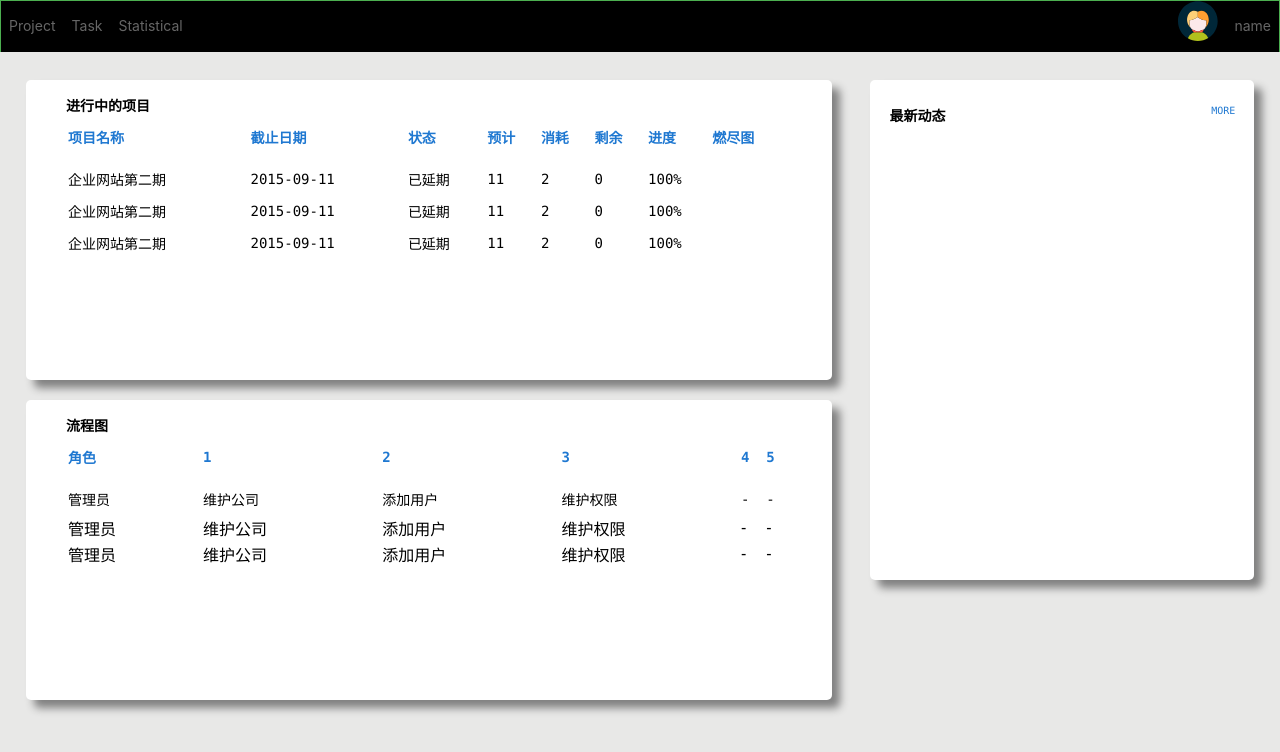
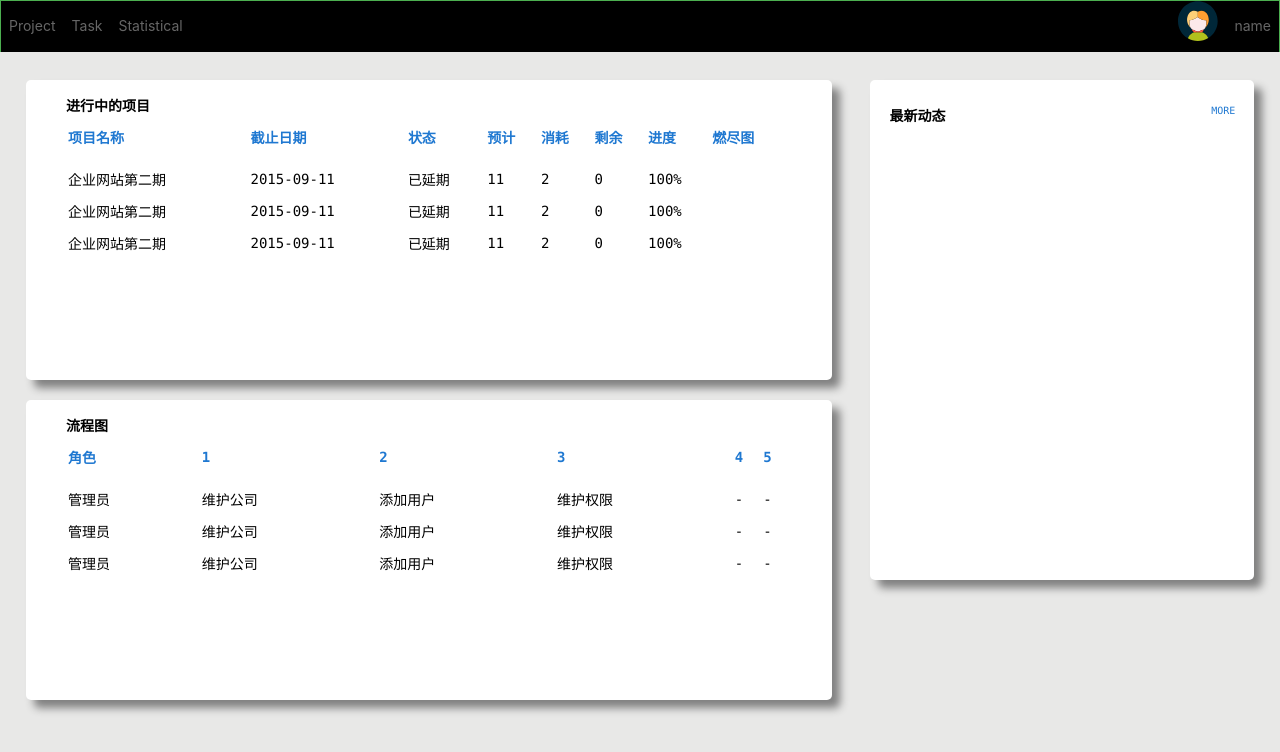
Before and after one commit to citype/aitrade-skr-zen, a React (Create React App) app in the folder zen-tao/: page / in a window 1280 px wide. Shown: the top 752 px of the page. Built offline with nearby package versions, Linux system fonts and the light colour scheme.

Commit message:
update navigationbar and workflow table

```diff
--- a/zen-tao/src/components/NavigationBar/NavigationBar.css
+++ b/zen-tao/src/components/NavigationBar/NavigationBar.css
@@ -18,16 +18,17 @@
 }
 li {
     float: left;
+    color: #666;
+    padding: 0px 8px 0px 8px;
+    font-size: var(--title-font-size);
+    line-height: 50px;
 }
 li a {
     height: 100%;
     display: block;
     color: #666;
     text-align: center;
-    padding: 0px 8px 0px 8px;
     text-decoration: none;
-    font-size: var(--title-font-size);
-    line-height: 50px;
 }
 
 li a:hover:not(.active) {
@@ -40,6 +41,7 @@ li a:active {
 }
 .nb-li-right {
     float: right;
+
 }
 .active {
     background-color: #4CAF50;
--- a/zen-tao/src/components/NavigationBar/NavigationBar.js
+++ b/zen-tao/src/components/NavigationBar/NavigationBar.js
@@ -14,7 +14,7 @@ export default class NavigationBar extends Component {
                     <li><a href="#">Project</a></li>
                     <li><a href = "#">Task</a></li>
                     <li><a href="#">Statistical</a></li>
-                    <li className="nb-li-right"><a href="#">name</a></li>
+                    <li className="nb-li-right">name</li>
                     <li className="nb-li-right"><a href = "#"><img className ="nb-li-headicon" src={ PersonIcon }/></a></li>
                 </ul>
             </div>
--- a/zen-tao/src/components/WorkFlow/WorkFlow.js
+++ b/zen-tao/src/components/WorkFlow/WorkFlow.js
@@ -24,7 +24,7 @@ class WorkFlowTable extends Component {
               <td>-</td>
               <td>-</td>
             </tr>
-            <tr>
+                <tr className="pl-card-table-detail">
               <td>管理员</td>
               <td>维护公司</td>
               <td>添加用户</td>
@@ -32,7 +32,7 @@ class WorkFlowTable extends Component {
               <td>-</td>
               <td>-</td>
             </tr>
-            <tr>
+                <tr className="pl-card-table-detail">
               <td>管理员</td>
               <td>维护公司</td>
               <td>添加用户</td>
```
